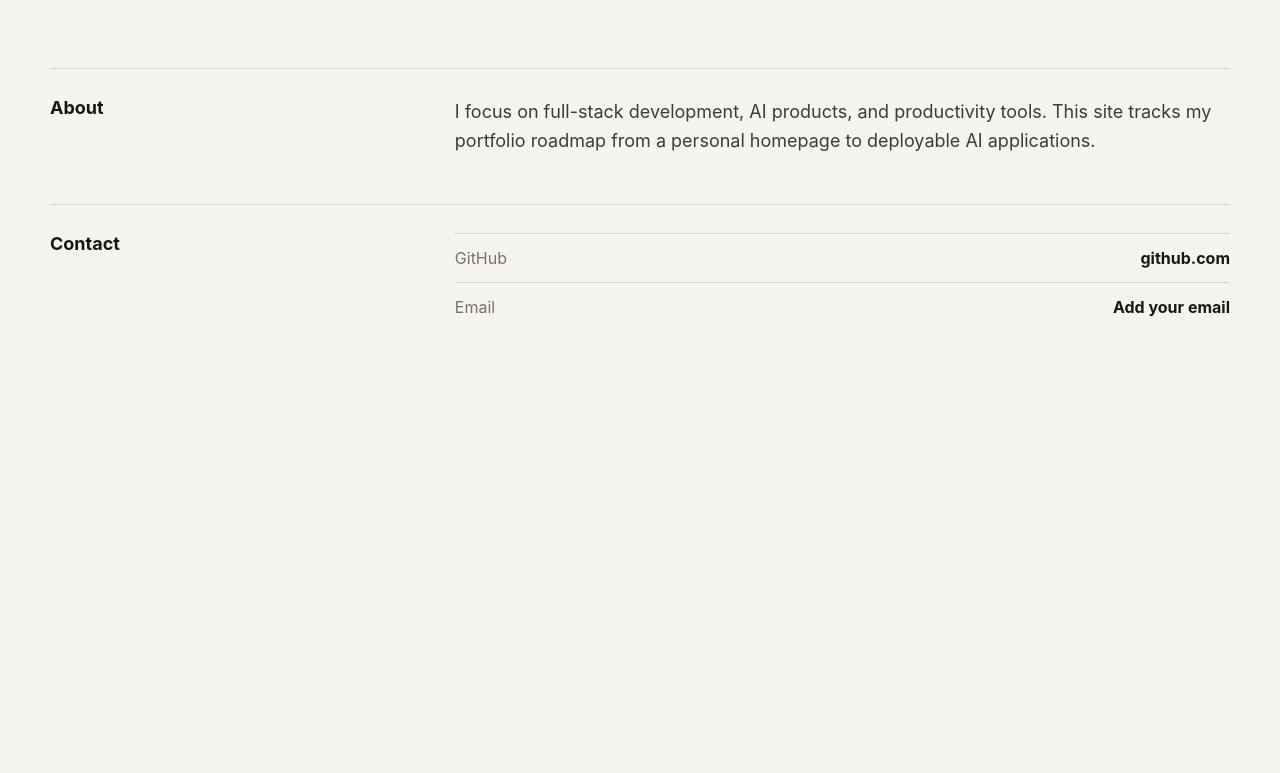
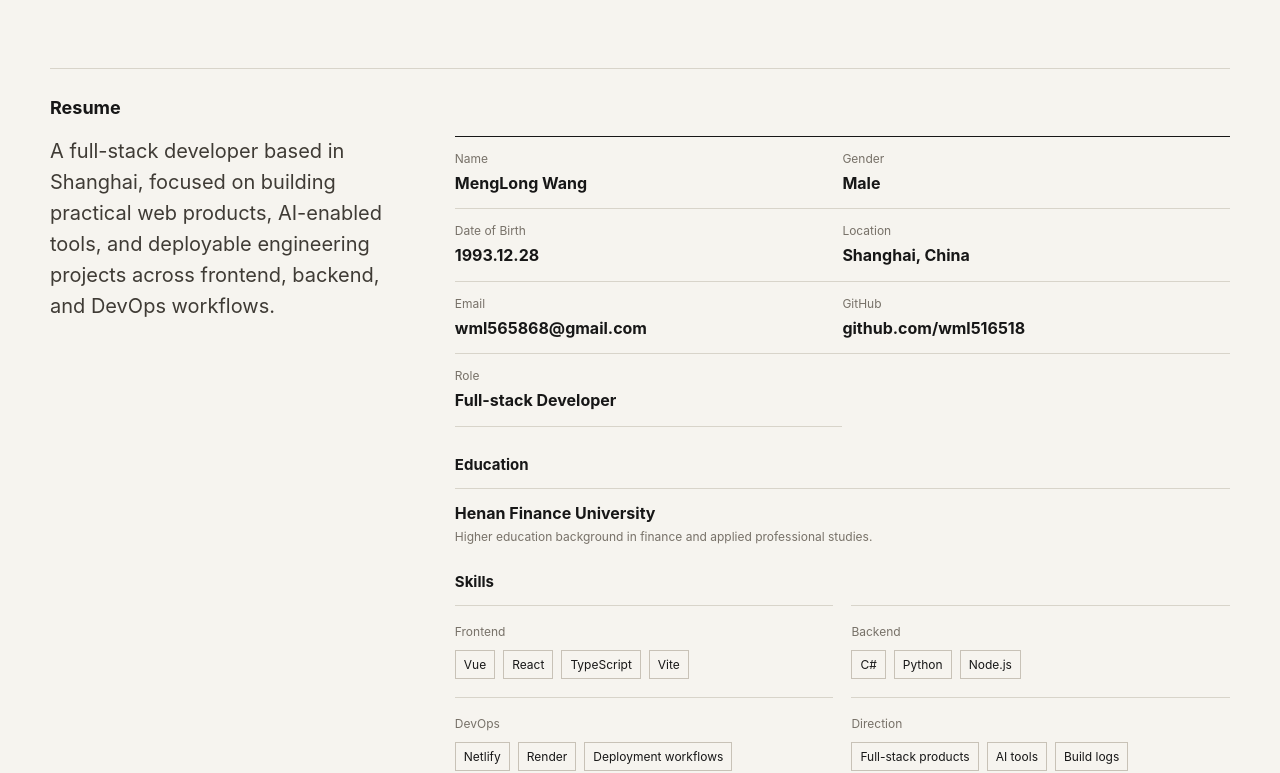
Before and after one commit to wml516518/menglong-build-log, a React (Vite) app: page / in a window 1280 px wide. Shown: the part 1234-2007 px from the top of the page. Before the commit the page ends 1653 px from the top, so only its background shows below. Built offline with nearby package versions, Linux system fonts and the light colour scheme.

Commit message:
feat: add bilingual resume section

```diff
--- a/src/App.tsx
+++ b/src/App.tsx
@@ -20,6 +20,7 @@ function App() {
         <nav className="nav-links" aria-label="Primary navigation">
           <a href="#projects">{copy.nav.projects}</a>
           <a href="#build-log">{copy.nav.buildLog}</a>
+          <a href="#resume">{copy.nav.resume}</a>
           <a href="#about">{copy.nav.about}</a>
           <a href="#contact">{copy.nav.contact}</a>
           <div className="language-switch" aria-label="Language switch">
@@ -99,6 +100,51 @@ function App() {
         </div>
       </section>
 
+      <section id="resume" className="section-block resume-section">
+        <div className="section-heading">
+          <h2>{copy.nav.resume}</h2>
+        </div>
+        <div className="resume-grid">
+          <div className="resume-summary">
+            <p>{copy.resume.summary}</p>
+          </div>
+          <div className="resume-details">
+            <div className="resume-facts">
+              {Object.values(copy.resume.basics).map((field) => (
+                <div className="resume-fact" key={field.label}>
+                  <span>{field.label}</span>
+                  <strong>{field.value}</strong>
+                </div>
+              ))}
+            </div>
+            <div className="resume-subsection">
+              <h3>{language === 'en' ? 'Education' : '教育经历'}</h3>
+              {copy.resume.education.map((item) => (
+                <article className="resume-line" key={item.school}>
+                  <strong>{item.school}</strong>
+                  <span>{item.detail}</span>
+                </article>
+              ))}
+            </div>
+            <div className="resume-subsection">
+              <h3>{language === 'en' ? 'Skills' : '技术栈'}</h3>
+              <div className="skill-groups">
+                {copy.resume.skills.map((group) => (
+                  <div className="skill-group" key={group.group}>
+                    <span>{group.group}</span>
+                    <ul>
+                      {group.items.map((item) => (
+                        <li key={item}>{item}</li>
+                      ))}
+                    </ul>
+                  </div>
+                ))}
+              </div>
+            </div>
+          </div>
+        </div>
+      </section>
+
       <section id="about" className="section-block two-column">
         <h2>{copy.sections.about}</h2>
         <p>{copy.about}</p>
--- a/src/content.ts
+++ b/src/content.ts
@@ -23,6 +23,7 @@ type SiteContent = {
   nav: {
     projects: string;
     buildLog: string;
+    resume: string;
     about: string;
     contact: string;
   };
@@ -44,6 +45,26 @@ type SiteContent = {
     allPosts: string;
   };
   about: string;
+  resume: {
+    basics: {
+      name: ResumeField;
+      gender: ResumeField;
+      birthDate: ResumeField;
+      location: ResumeField;
+      email: ResumeField;
+      github: ResumeField;
+      role: ResumeField;
+    };
+    summary: string;
+    education: {
+      school: string;
+      detail: string;
+    }[];
+    skills: {
+      group: string;
+      items: string[];
+    }[];
+  };
   projects: Project[];
   buildLogs: BuildLogEntry[];
   contact: {
@@ -54,6 +75,11 @@ type SiteContent = {
 };
 
 const storageKey = 'portfolio-language';
+
+type ResumeField = {
+  label: string;
+  value: string;
+};
 
 export function isLanguage(value: string | null): value is Language {
   return value === 'en' || value === 'zh';
@@ -77,6 +103,7 @@ export const content: Record<Language, SiteContent> = {
     nav: {
       projects: 'Projects',
       buildLog: 'Build Log',
+      resume: 'Resume',
       about: 'About',
       contact: 'Contact'
     },
@@ -100,6 +127,31 @@ export const content: Record<Language, SiteContent> = {
     },
     about:
       'I focus on full-stack development, AI products, and productivity tools. This site tracks my portfolio roadmap from a personal homepage to deployable AI applications.',
+    resume: {
+      basics: {
+        name: { label: 'Name', value: 'MengLong Wang' },
+        gender: { label: 'Gender', value: 'Male' },
+        birthDate: { label: 'Date of Birth', value: '1993.12.28' },
+        location: { label: 'Location', value: 'Shanghai, China' },
+        email: { label: 'Email', value: 'wml565868@gmail.com' },
+        github: { label: 'GitHub', value: 'github.com/wml516518' },
+        role: { label: 'Role', value: 'Full-stack Developer' }
+      },
+      summary:
+        'A full-stack developer based in Shanghai, focused on building practical web products, AI-enabled tools, and deployable engineering projects across frontend, backend, and DevOps workflows.',
+      education: [
+        {
+          school: 'Henan Finance University',
+          detail: 'Higher education background in finance and applied professional studies.'
+        }
+      ],
+      skills: [
+        { group: 'Frontend', items: ['Vue', 'React', 'TypeScript', 'Vite'] },
+        { group: 'Backend', items: ['C#', 'Python', 'Node.js'] },
+        { group: 'DevOps', items: ['Netlify', 'Render', 'Deployment workflows'] },
+        { group: 'Direction', items: ['Full-stack products', 'AI tools', 'Build logs'] }
+      ]
+    },
     projects: [
       {
         title: 'Personal Homepage + Build Log',
@@ -151,14 +203,15 @@ export const content: Record<Language, SiteContent> = {
       }
     ],
     contact: [
-      { label: 'GitHub', value: 'github.com', href: 'https://github.com/' },
-      { label: 'Email', value: 'Add your email', href: 'mailto:hello@example.com' }
+      { label: 'GitHub', value: 'github.com/wml516518', href: 'https://github.com/wml516518' },
+      { label: 'Email', value: 'wml565868@gmail.com', href: 'mailto:wml565868@gmail.com' }
     ]
   },
   zh: {
     nav: {
       projects: '项目',
       buildLog: '构建日志',
+      resume: '简历',
       about: '关于',
       contact: '联系'
     },
@@ -181,6 +234,31 @@ export const content: Record<Language, SiteContent> = {
     },
     about:
       '我专注于全栈开发、AI 产品和效率工具。这个网站会记录我的作品路线，从个人主页开始，逐步扩展到可部署的 AI 应用。',
+    resume: {
+      basics: {
+        name: { label: '姓名', value: 'MengLong Wang' },
+        gender: { label: '性别', value: '男' },
+        birthDate: { label: '出生日期', value: '1993.12.28' },
+        location: { label: '所在地', value: '中国上海' },
+        email: { label: '邮箱', value: 'wml565868@gmail.com' },
+        github: { label: 'GitHub', value: 'github.com/wml516518' },
+        role: { label: '定位', value: '全栈开发者' }
+      },
+      summary:
+        '我是一名位于上海的全栈开发者，关注实用 Web 产品、AI 工具和可部署工程项目，能力覆盖前端、后端与 DevOps 工作流。',
+      education: [
+        {
+          school: '河南财政金融学院',
+          detail: '具备财经与应用型专业教育背景。'
+        }
+      ],
+      skills: [
+        { group: '前端', items: ['Vue', 'React', 'TypeScript', 'Vite'] },
+        { group: '后端', items: ['C#', 'Python', 'Node.js'] },
+        { group: 'DevOps', items: ['Netlify', 'Render', '部署流程'] },
+        { group: '方向', items: ['全栈产品', 'AI 工具', '构建日志'] }
+      ]
+    },
     projects: [
       {
         title: '个人主页 + 构建日志',
@@ -231,8 +309,8 @@ export const content: Record<Language, SiteContent> = {
       }
     ],
     contact: [
-      { label: 'GitHub', value: 'github.com', href: 'https://github.com/' },
-      { label: '邮箱', value: '添加你的邮箱', href: 'mailto:hello@example.com' }
+      { label: 'GitHub', value: 'github.com/wml516518', href: 'https://github.com/wml516518' },
+      { label: '邮箱', value: 'wml565868@gmail.com', href: 'mailto:wml565868@gmail.com' }
     ]
   }
 };
--- a/src/styles.css
+++ b/src/styles.css
@@ -259,6 +259,92 @@ h1 {
   margin-bottom: 0;
 }
 
+.resume-grid {
+  display: grid;
+  grid-template-columns: 0.45fr 1fr;
+  gap: 56px;
+}
+
+.resume-summary p {
+  color: #3f3b35;
+  font-size: 20px;
+  line-height: 1.55;
+  margin-bottom: 0;
+}
+
+.resume-details {
+  display: grid;
+  gap: 28px;
+}
+
+.resume-facts {
+  display: grid;
+  grid-template-columns: repeat(2, minmax(0, 1fr));
+  border-top: 1px solid #171717;
+}
+
+.resume-fact {
+  display: grid;
+  gap: 7px;
+  border-bottom: 1px solid #d8d4ca;
+  padding: 14px 18px 14px 0;
+}
+
+.resume-fact span,
+.resume-line span,
+.skill-group span {
+  color: #777168;
+  font-size: 12px;
+}
+
+.resume-fact strong {
+  font-size: 16px;
+  line-height: 1.35;
+}
+
+.resume-subsection {
+  display: grid;
+  gap: 14px;
+}
+
+.resume-subsection h3 {
+  font-size: 15px;
+  margin-bottom: 0;
+}
+
+.resume-line {
+  display: grid;
+  gap: 6px;
+  border-top: 1px solid #d8d4ca;
+  padding-top: 14px;
+}
+
+.skill-groups {
+  display: grid;
+  grid-template-columns: repeat(2, minmax(0, 1fr));
+  gap: 18px;
+}
+
+.skill-group {
+  border-top: 1px solid #d8d4ca;
+  padding-top: 14px;
+}
+
+.skill-group ul {
+  display: flex;
+  flex-wrap: wrap;
+  gap: 8px;
+  list-style: none;
+  margin: 10px 0 0;
+  padding: 0;
+}
+
+.skill-group li {
+  border: 1px solid #c8c2b7;
+  font-size: 12px;
+  padding: 6px 8px;
+}
+
 .contact-list {
   display: grid;
   gap: 14px;
@@ -290,6 +376,7 @@ h1 {
 
   .hero-section,
   .project-row,
+  .resume-grid,
   .two-column {
     grid-template-columns: 1fr;
   }
@@ -304,4 +391,9 @@ h1 {
   .log-grid {
     grid-template-columns: 1fr;
   }
+
+  .resume-facts,
+  .skill-groups {
+    grid-template-columns: 1fr;
+  }
 }
```
Also changed, not shown: 2 other files (tests, documents, lock files or other folders).
